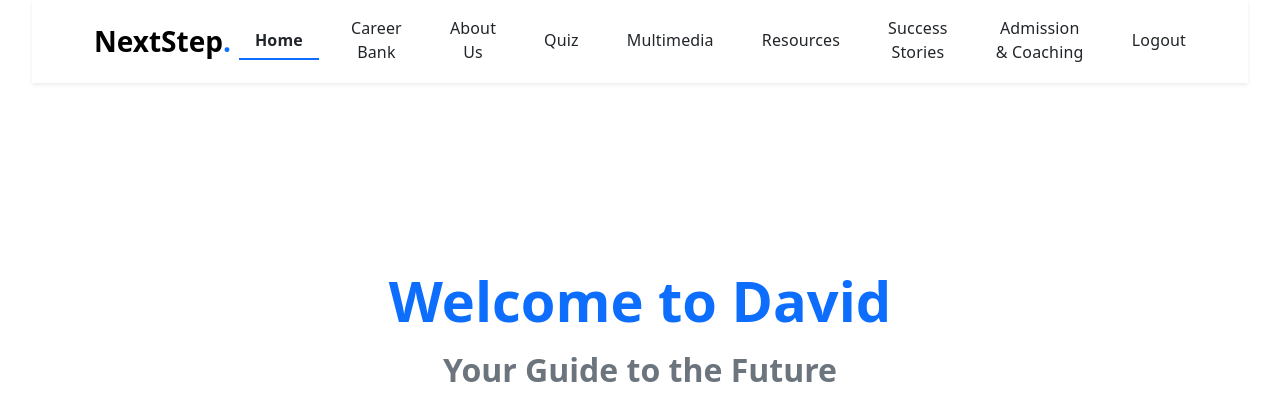
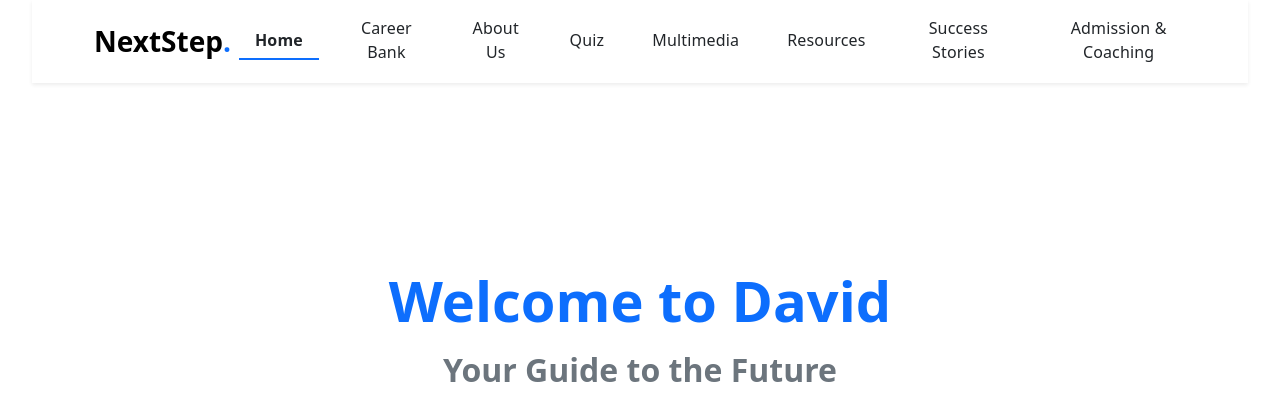
Before and after one commit to Faro123-sudo/Glitch-Bomb-NextStep-Navigator, a React (Vite) app in the folder nextstep-navigator/: page / in a window 1280 px wide. Both pictures are taken after typing "Sample", "name@example.com" into the empty fields and a click on the button "GET STARTED". Shown: the part 195-615 px from the top of the page. Built offline with nearby package versions, Linux system fonts and the light colour scheme.

Commit message:
Logout removed

```diff
--- a/nextstep-navigator/src/components/DisplayPages.jsx
+++ b/nextstep-navigator/src/components/DisplayPages.jsx
@@ -36,8 +36,6 @@ function DisplayPages() {
         return <AdmissionCoaching />;
       case 'home':
         return <HomePage />;
-      case 'logout':
-        return <LandPage />;
       default:
         return <HomePage />;
     }
--- a/nextstep-navigator/src/components/Header.jsx
+++ b/nextstep-navigator/src/components/Header.jsx
@@ -23,7 +23,6 @@ const Header = ({ onNavigate }) => {
     { label: "Resources", page: "resources" },
     { label: "Success Stories", page: "successStories" },
     { label: "Admission & Coaching", page: "admissionCoaching" },
-    { label: "Logout", page: "logout" },
   ];
 
   const menuVariants = {
```
